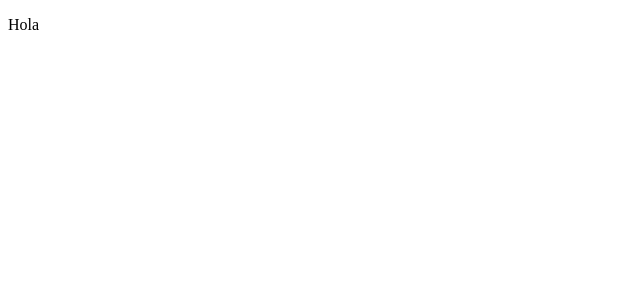
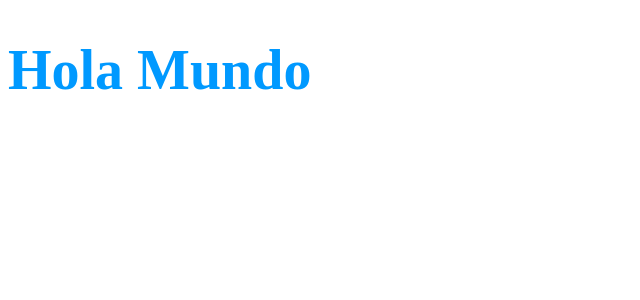
Before and after one commit to flaviooria/tutorial_svelte, a Svelte app: page / in a window 1280 px wide. Shown: the top 300 px of the page, without its empty margins (0-640 px from the left). Built offline with nearby package versions, Linux system fonts and the light colour scheme.

Commit message:
Saludo hola mundo

```diff
--- a/src/App.svelte
+++ b/src/App.svelte
@@ -1,5 +1,12 @@
 <script>
-
+    let greating = 'Mundo';
 </script>
 
-<p>Hola</p>
+<h1>Hola {greating}</h1>
+
+<style>
+    h1 {
+        font-size: 3.5em;
+        color: #09f;
+    }
+</style>
```
